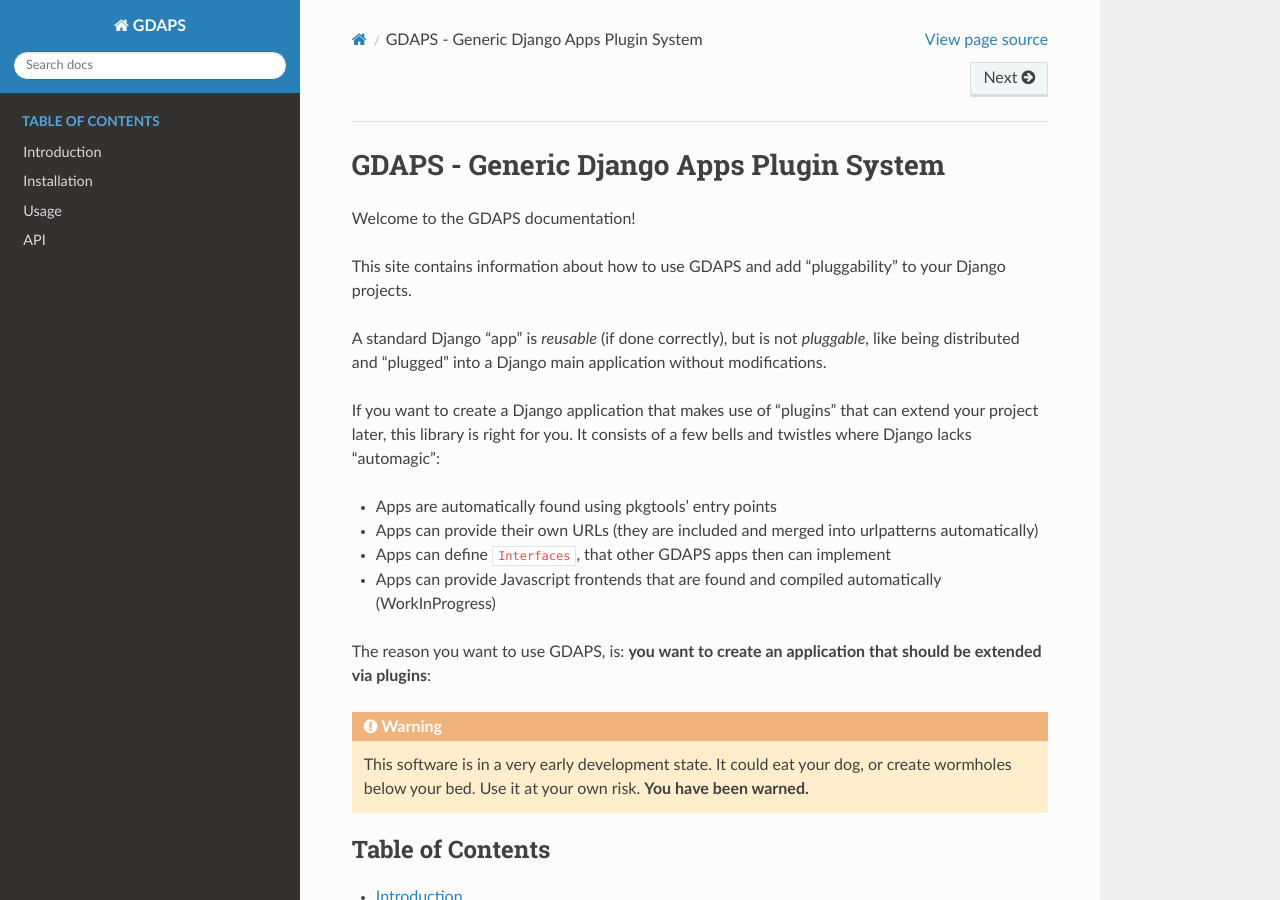
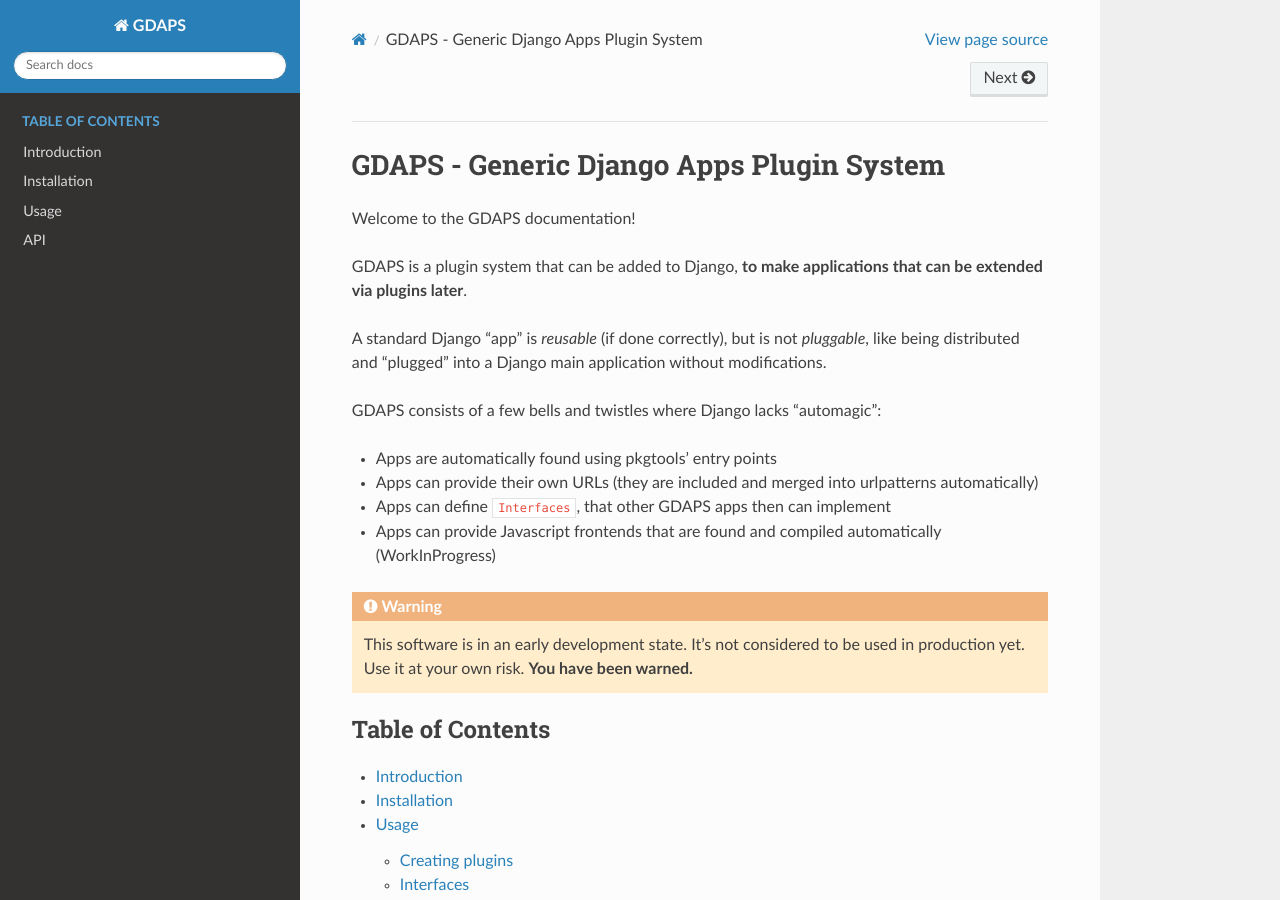
Before and after one commit to rogue707Dev/django-gdaps, a Sphinx documentation site: the page built from docs/index.rst, in a window 1280 px wide and 900 px high. Built offline with Sphinx 7.4.7 and the Read the Docs theme 2.0.0, drawn with Linux system fonts in a browser that asks for light colours; pages that are not in the unit, such as notebooks, are missing from menus.

Commit message:
easier index page for docs

```diff
--- a/docs/index.rst
+++ b/docs/index.rst
@@ -4,26 +4,23 @@
 
 Welcome to the GDAPS documentation!
 
-This site contains information about how to use GDAPS and add "pluggability" to your Django projects.
+GDAPS is a plugin system that can be added to Django, **to make applications that can be extended via plugins later**.
 
 A standard Django "app" is *reusable* (if done correctly), but is not *pluggable*,
 like being distributed and "plugged" into a Django main application without modifications.
 
-If you want to create a Django application that makes use of "plugins" that can extend your project later,
-this library is right for you. It consists of a few bells and twistles where Django lacks "automagic":
+GDAPS consists of a few bells and twistles where Django lacks "automagic":
 
 * Apps are automatically found using pkgtools' entry points
 * Apps can provide their own URLs (they are included and merged into urlpatterns automatically)
 * Apps can define ``Interfaces``, that other GDAPS apps then can implement
 * Apps can provide Javascript frontends that are found and compiled automatically (WorkInProgress)
 
-The reason you want to use GDAPS, is: **you want to create an application that should be extended via plugins**:
+
 
 .. warning::
-    This software is in a very early development state.
-    It could eat your dog, or create wormholes below your bed.
-    Use it at your own risk.
-    **You have been warned.**
+    This software is in an early development state. It's not considered to be used in production yet.
+    Use it at your own risk. **You have been warned.**
 
 
 
```
